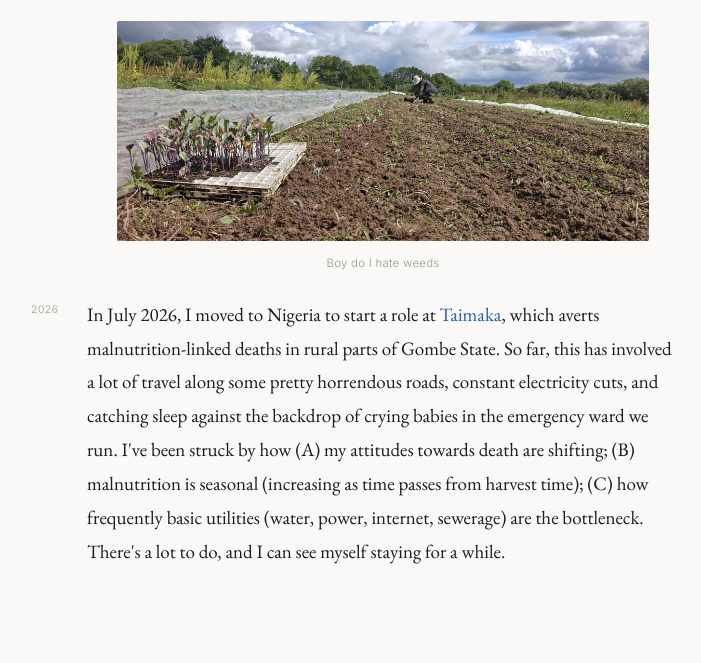
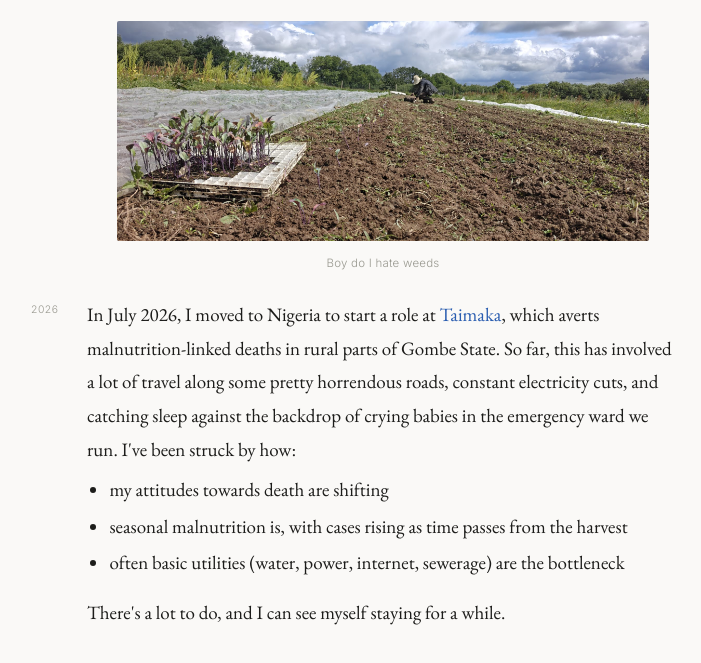
Before and after one commit to freebonacci/about, a plain HTML site: page journey.html in a window 1280 px wide. Shown: the part 5124-5787 px from the top of the page, without its empty margins (257-958 px from the left). Drawn offline with nearby package versions, Linux system fonts and the light colour scheme.

Commit message:
Split Taimaka reflections into bullets on journey page
Co-Authored-By: Claude Opus 5.5 <noreply@anthropic.com>

```diff
--- a/journey.html
+++ b/journey.html
@@ -113,6 +113,11 @@
     p:last-child { margin-bottom: 0; }
 
     strong { font-weight: 500; }
+
+    .journey-list {
+      margin: -0.6rem 0 1rem 1.4rem;
+    }
+    .journey-list li { margin-bottom: 0.15rem; }
 
     .journey-photo {
       width: 90%;
@@ -234,7 +239,14 @@
   <img class="journey-photo" src="farm-2.jpeg" alt="Working as a farm-hand in South West England" />
   <p class="caption">Boy do I hate weeds</p>
 
-  <p class="year-para"><span class="year-marker">2026</span>In July 2026, I moved to Nigeria to start a role at <a href="https://www.taimaka.org" target="_blank">Taimaka</a>, which averts malnutrition-linked deaths in rural parts of Gombe State. So far, this has involved a lot of travel along some pretty horrendous roads, constant electricity cuts, and catching sleep against the backdrop of crying babies in the emergency ward we run. I've been struck by how (A) my attitudes towards death are shifting; (B) malnutrition is seasonal (increasing as time passes from harvest time); (C) how frequently basic utilities (water, power, internet, sewerage) are the bottleneck. There's a lot to do, and I can see myself staying for a while.</p>
+  <p class="year-para"><span class="year-marker">2026</span>In July 2026, I moved to Nigeria to start a role at <a href="https://www.taimaka.org" target="_blank">Taimaka</a>, which averts malnutrition-linked deaths in rural parts of Gombe State. So far, this has involved a lot of travel along some pretty horrendous roads, constant electricity cuts, and catching sleep against the backdrop of crying babies in the emergency ward we run. I've been struck by how:</p>
+  <ul class="journey-list">
+    <li>my attitudes towards death are shifting</li>
+    <li>seasonal malnutrition is, with cases rising as time passes from the harvest</li>
+    <li>often basic utilities (water, power, internet, sewerage) are the bottleneck</li>
+  </ul>
+
+  <p>There's a lot to do, and I can see myself staying for a while.</p>
 </main>
 
 </body>
```
